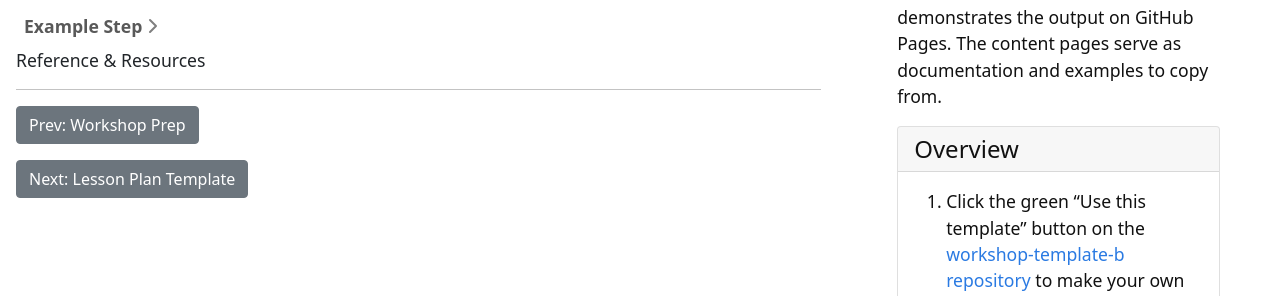
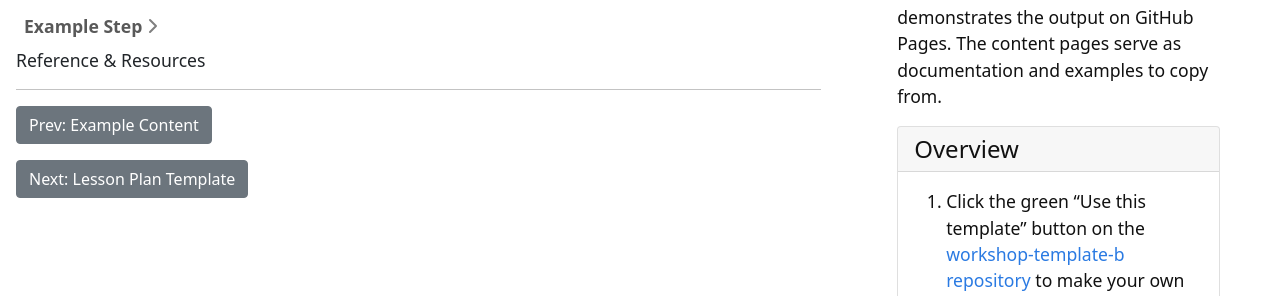
Before and after one commit to learn-static/lesson-template, a Jekyll site: the page built from content/docs/start.md, in a window 1280 px wide. Shown: the part 345-641 px from the top of the page. Built offline with Jekyll 4.4.1, drawn with Linux system fonts in a browser that asks for light colours.

Commit message:
fix all the next/prev logic everything works!

```diff
--- a/_layouts/default.html
+++ b/_layouts/default.html
@@ -22,8 +22,25 @@
             {% assign p_children = site.html_pages | where: 'section', p.section_id | sort: 'nav_order' %}
             {% if p.url == page.url %}
               {% assign prev_number = forloop.index0 | minus: 1 %}
-              {% assign prev_page_title = nav_pages[prev_number].title %}{% assign prev_page_url = nav_pages[prev_number].url %}
-              {% assign next_page_title = p_children[0].title %}{% assign next_page_url = p_children[0].url %}
+              {% assign next_number = forloop.index0 | plus: 1 %}
+              {% if forloop.first %}
+                {% if p_children[0] %}{% assign next_page_title = p_children[0].title %}{% assign next_page_url = p_children[0].url %}
+                {% else %}
+                {% assign next_page_title = nav_pages[next_number].title %}{% assign next_page_url = nav_pages[next_number].url %}
+                {% endif %}
+              {% else %}
+                {% assign prev_page = nav_pages[prev_number] %}
+                {% if prev_page.section_id %}
+                  {% assign prev_child = site.html_pages | where: 'section', prev_page.section_id | sort: 'nav_order' | last %}
+                  {% assign prev_page_title = prev_child.title %}{% assign prev_page_url = prev_child.url %}
+                {% else %}
+                  {% assign prev_page_title = prev_page.title %}{% assign prev_page_url = prev_page.url %}
+                {% endif %}
+                {% if p_children[0] %}{% assign next_page_title = p_children[0].title %}{% assign next_page_url = p_children[0].url %}
+                {% else %}
+                {% unless forloop.last %}{% assign next_page_title = nav_pages[next_number].title %}{% assign next_page_url = nav_pages[next_number].url %}{% endunless %}
+                {% endif %}
+              {% endif %}
             {% endif %}
             <button class="btn-toggle align-items-center rounded{% unless page.section == p.section_id or page.section_id == p.section_id %} collapsed{% endunless %}" data-bs-toggle="collapse" data-bs-target="#{{ p.section_id | slugify }}-collapse" aria-expanded="{% if page.section == p.section_id or page.section_id == p.section_id %}true{% else %}false{% endif %}">
               {{ p.section_id }}
@@ -35,14 +52,17 @@
                 {% if c.url == page.url %}
                   {% assign prev_number = forloop.index0 | minus: 1 %}
                   {% assign next_number = forloop.index0 | plus: 1 %}
-                  {% if forloop.first %}
+                  {% if forloop.last %}
+                    {% if forloop.first %}
+                      {% assign prev_page_title = p.title %}{% assign prev_page_url = p.url %}
+                    {% else %}
+                      {% assign prev_page_title = p_children[prev_number].title %}{% assign prev_page_url = p_children[prev_number].url %}
+                    {% endif %}
+                    {% assign next_i = current_i | plus: 1 %}
+                    {% assign next_page_title = nav_pages[next_i].title %}{% assign next_page_url = nav_pages[next_i].url %}
+                  {% elsif forloop.first %}
                     {% assign prev_page_title = p.title %}{% assign prev_page_url = p.url %}
                     {% assign next_page_title = p_children[next_number].title %}{% assign next_page_url = p_children[next_number].url %}
-                  {% elsif forloop.last %}
-                  {% comment %} this doesn't work because loop of one doesn't trigger forloop.last for some reason... {% endcomment %}
-                    {% assign prev_page_title = p_children[prev_number].title %}{% assign prev_page_url = p_children[prev_number].url %}
-                    {% assign next_i = current_i | plus: 1 %}
-                    {% assign next_page_title = nav_pages[next_i].title %}{% assign next_page_url = nav_pages[next_i].url %}
                   {% else %}
                     {% assign prev_page_title = p_children[prev_number].title %}{% assign prev_page_url = p_children[prev_number].url %}
                     {% assign next_page_title = p_children[next_number].title %}{% assign next_page_url = p_children[next_number].url %}
@@ -56,10 +76,10 @@
             {% if p.url == page.url %}
               {% assign prev_number = forloop.index0 | minus: 1 %}
               {% assign next_number = forloop.index0 | plus: 1 %}
-              {% if forloop.first %}
+              {% if forloop.last %}
+                {% assign prev_page_title = nav_pages[prev_number].title %}{% assign prev_page_url = nav_pages[prev_number].url %}
+              {% elsif forloop.first %}
                 {% assign next_page_title = nav_pages[next_number].title %}{% assign next_page_url = nav_pages[next_number].url %}
-              {% elsif forloop.last %}
-                {% assign prev_page_title = nav_pages[prev_number].title %}{% assign prev_page_url = nav_pages[prev_number].url %}
               {% else %}
                 {% assign prev_page_title = nav_pages[prev_number].title %}{% assign prev_page_url = nav_pages[prev_number].url %}
                 {% assign next_page_title = nav_pages[next_number].title %}{% assign next_page_url = nav_pages[next_number].url %}
```
